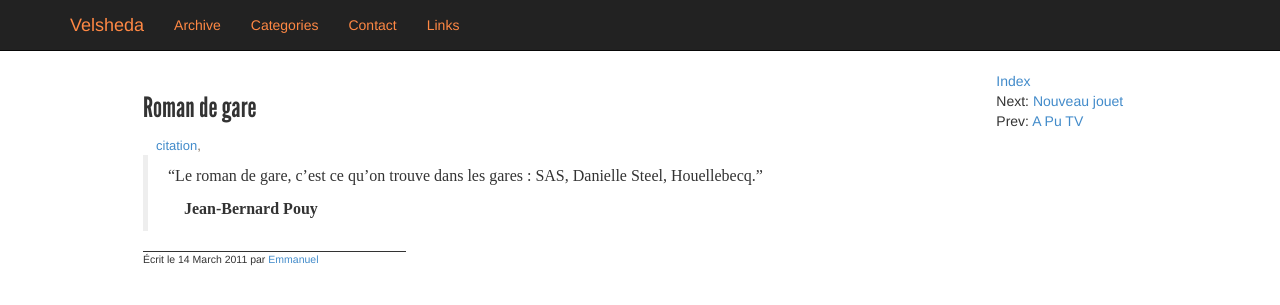
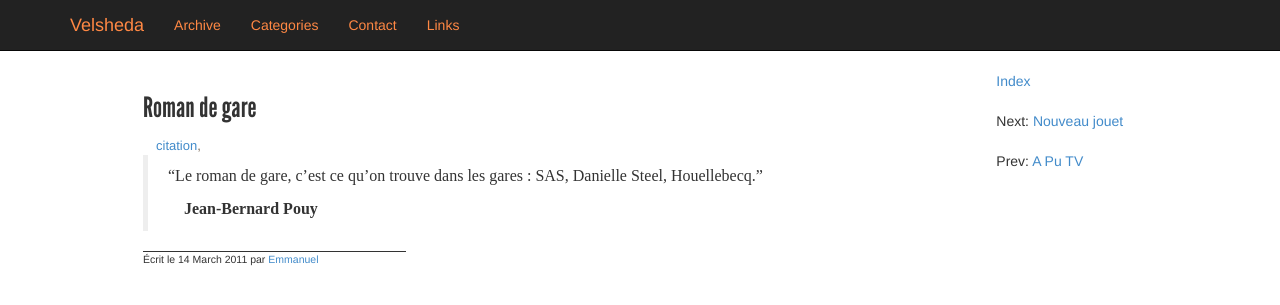
Before and after one commit to ehainry/ehainry.github.io, a Jekyll site: the page built from _posts/2011-03-14-Citations.md, in a window 1280 px wide. Shown: the top 305 px of the page. Built offline with Jekyll 4.4.1, drawn with Linux system fonts in a browser that asks for light colours.

Commit message:
Sur la ligne blanche

```diff
--- a/_layouts/posts.html
+++ b/_layouts/posts.html
@@ -51,8 +51,8 @@
 <div class="date">Écrit le {{ page.date | date_to_long_string }} par <a href="https://plus.google.com/103784259248105086753?rel=author">Emmanuel</a></div>
 </div>
 <div class="col-sm-2">
-  <a href="/index.html">Index</a><br />
-  {% if page.next %}Next: <a href="{{ page.next.url }}">{{ page.next.title }}</a><br />{% endif %}
+  <a href="/index.html">Index</a><br /><br />
+  {% if page.next %}Next: <a href="{{ page.next.url }}">{{ page.next.title }}</a><br /><br />{% endif %}
   {% if page.previous %}Prev: <a href="{{ page.previous.url }}">{{ page.previous.title }}</a><br />{% endif %}
 </div>
 </div>
--- a/_layouts/postsen.html
+++ b/_layouts/postsen.html
@@ -47,8 +47,8 @@
 <div class="date">Written on {{ page.date | date_to_long_string }} by <a href="https://plus.google.com/103784259248105086753?rel=author">Emmanuel</a></div>
 </div>
 <div class="col-sm-2">
-  <a href="/index.html">Index</a><br />
-  {% if page.next %}Next: <a href="{{ page.next.url }}">{{ page.next.title }}</a><br />{% endif %}
+  <a href="/index.html">Index</a><br /><br />
+  {% if page.next %}Next: <a href="{{ page.next.url }}">{{ page.next.title }}</a><br /><br />{% endif %}
   {% if page.previous %}Prev: <a href="{{ page.previous.url }}">{{ page.previous.title }}</a><br />{% endif %}
 </div>
 </div>
```
